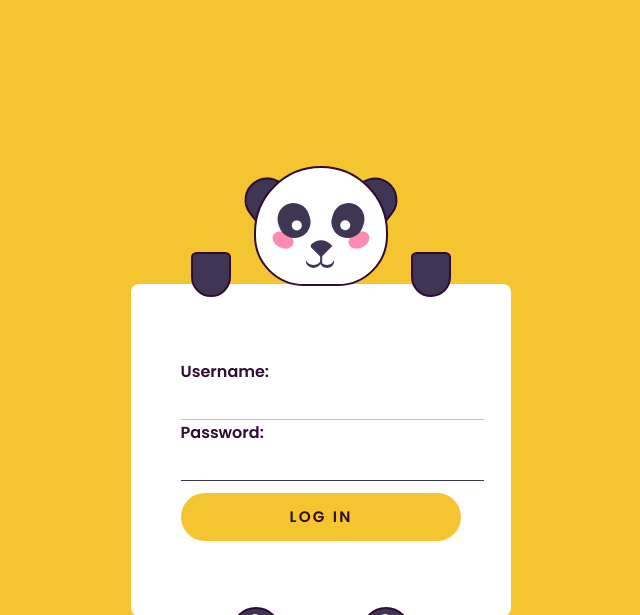
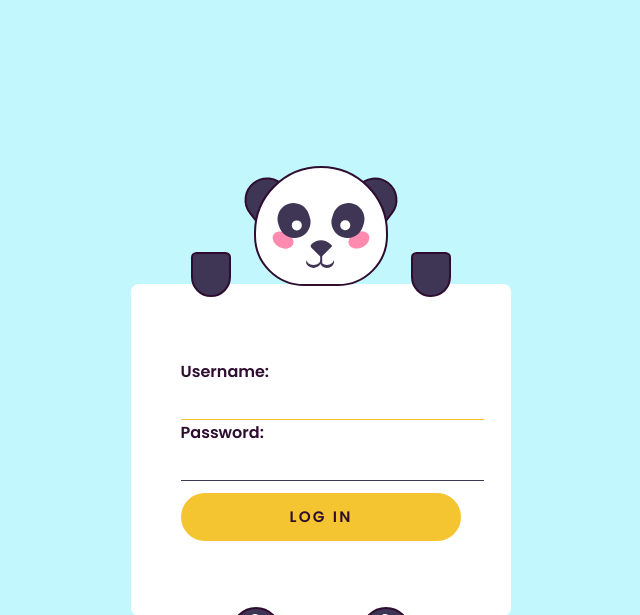
Before and after one commit to Shikhar-13/compsite, a Django app: page /users/login/ in a window 1280 px wide. Shown: the top 615 px of the page, without its empty margins (319-959 px from the left). Run offline with Django 4.2, Linux system fonts and the light colour scheme.

Commit message:
css update

```diff
--- a/static/users/login.css
+++ b/static/users/login.css
@@ -5,7 +5,7 @@
     font-family: "Poppins", sans-serif;
   }
   body {
-    background-color: #f4c531;
+    background-color: #c2f7fd;
   }
   .container {
     height: 31.25em;
```
